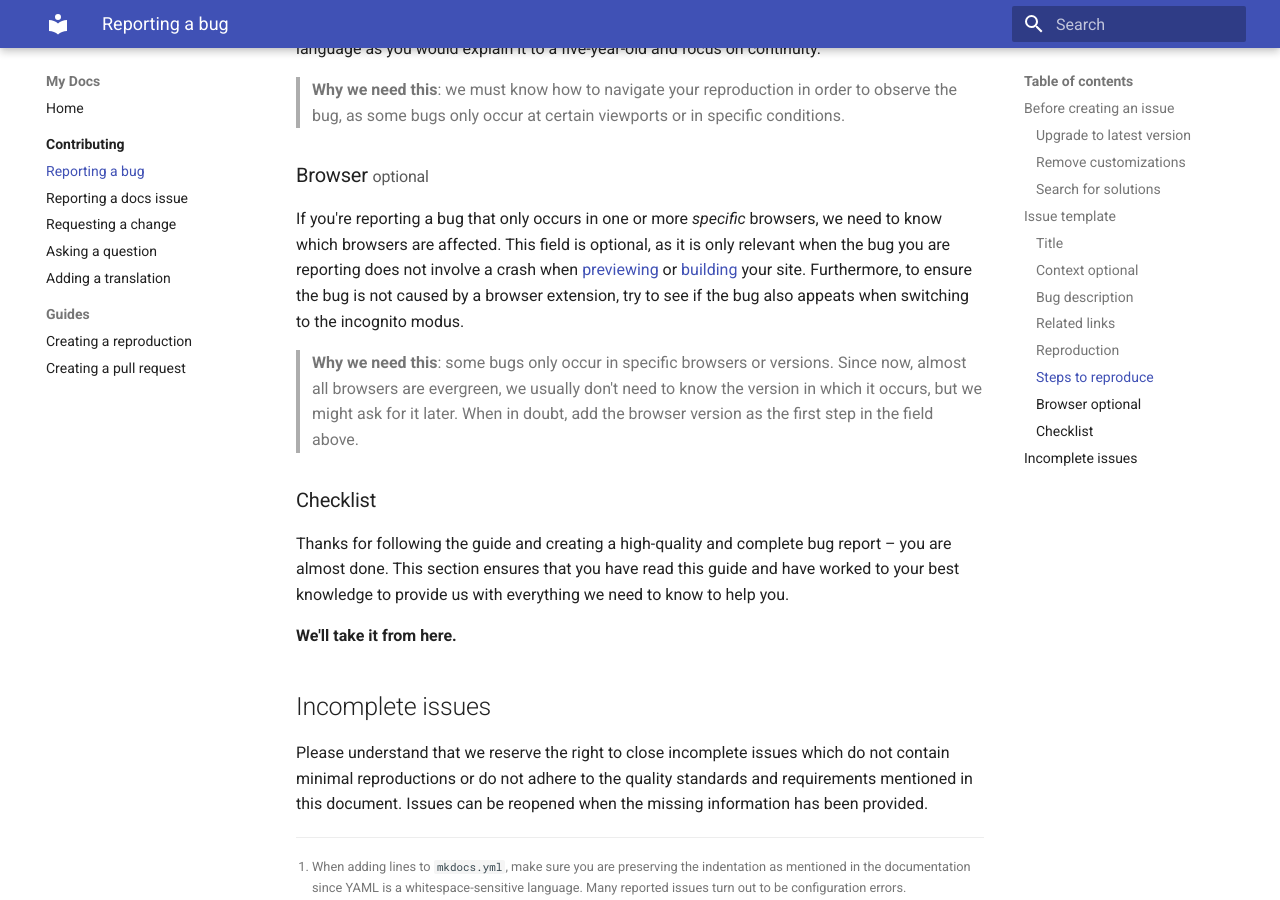
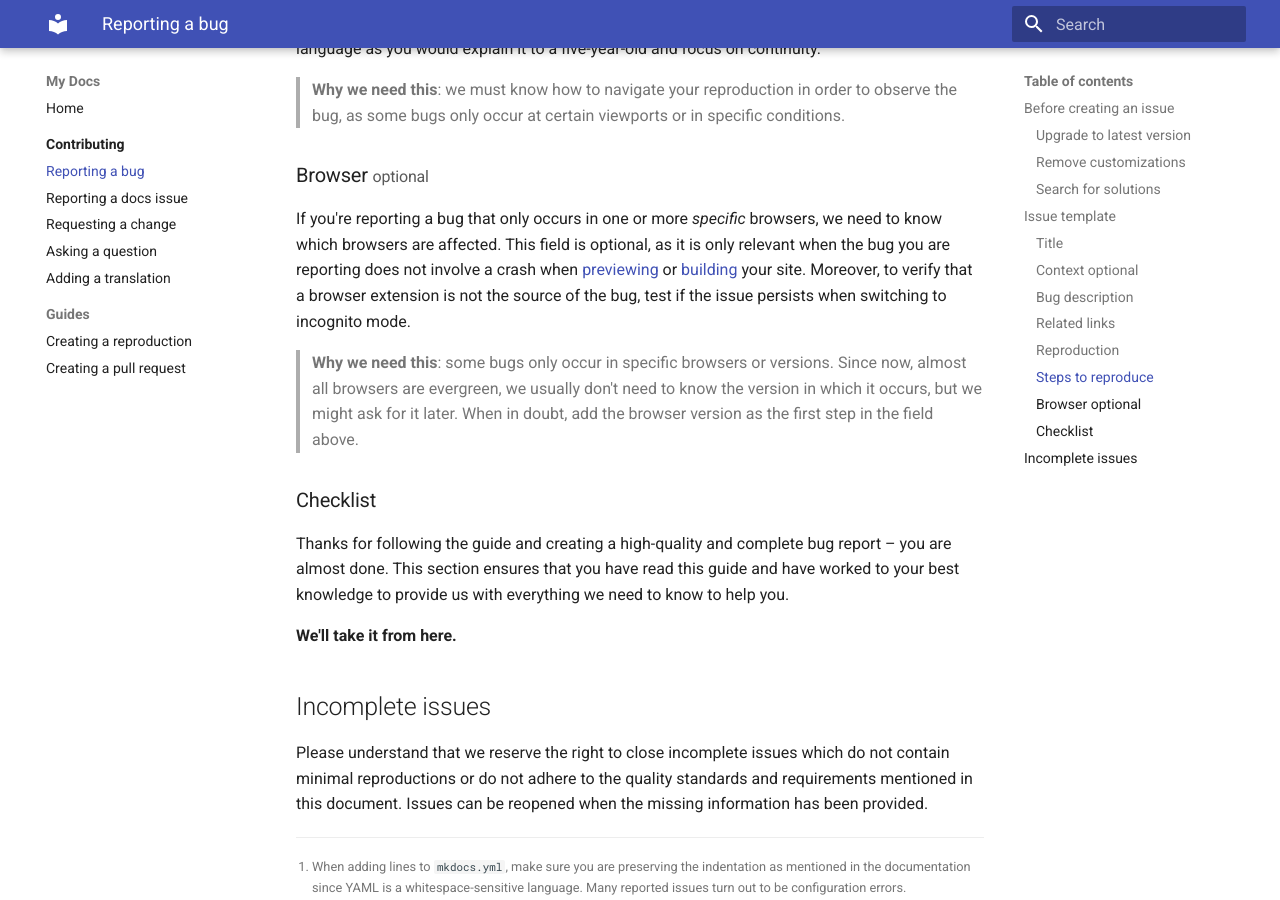
Before and after one commit to katharinalisalin/demo-bug-template, an MkDocs documentation site: the page built from docs/contributing/reporting-a-bug.md, in a window 1280 px wide and 900 px high, scrolled down 4697 px. Built offline with MkDocs 1.6.1 and Material for MkDocs 9.7.7, drawn with Linux system fonts in a browser that asks for light colours.

Commit message:
Updated templates and docs

```diff
--- a/docs/contributing/reporting-a-bug.md
+++ b/docs/contributing/reporting-a-bug.md
@@ -287,9 +287,9 @@ five-year-old and focus on continuity.
 If you're reporting a bug that only occurs in one or more _specific_ browsers,
 we need to know which browsers are affected. This field is optional, as it is
 only relevant when the bug you are reporting does not involve a crash when
-[previewing] or [building] your site. Furthermore, to ensure the bug is not
-caused by a browser extension, try to see if the bug also appeats when switching
-to the incognito modus.
+[previewing] or [building] your site. Moreover, to verify that a browser
+extension is not the source of the bug, test if the issue persists when
+switching to incognito mode.
 
 > __Why we need this__: some bugs only occur in specific browsers or versions.
 > Since now, almost all browsers are evergreen, we usually don't need to know the
```
Also changed, not shown: docs/contributing/index.md (+2 -2 lines), 1 other file.
